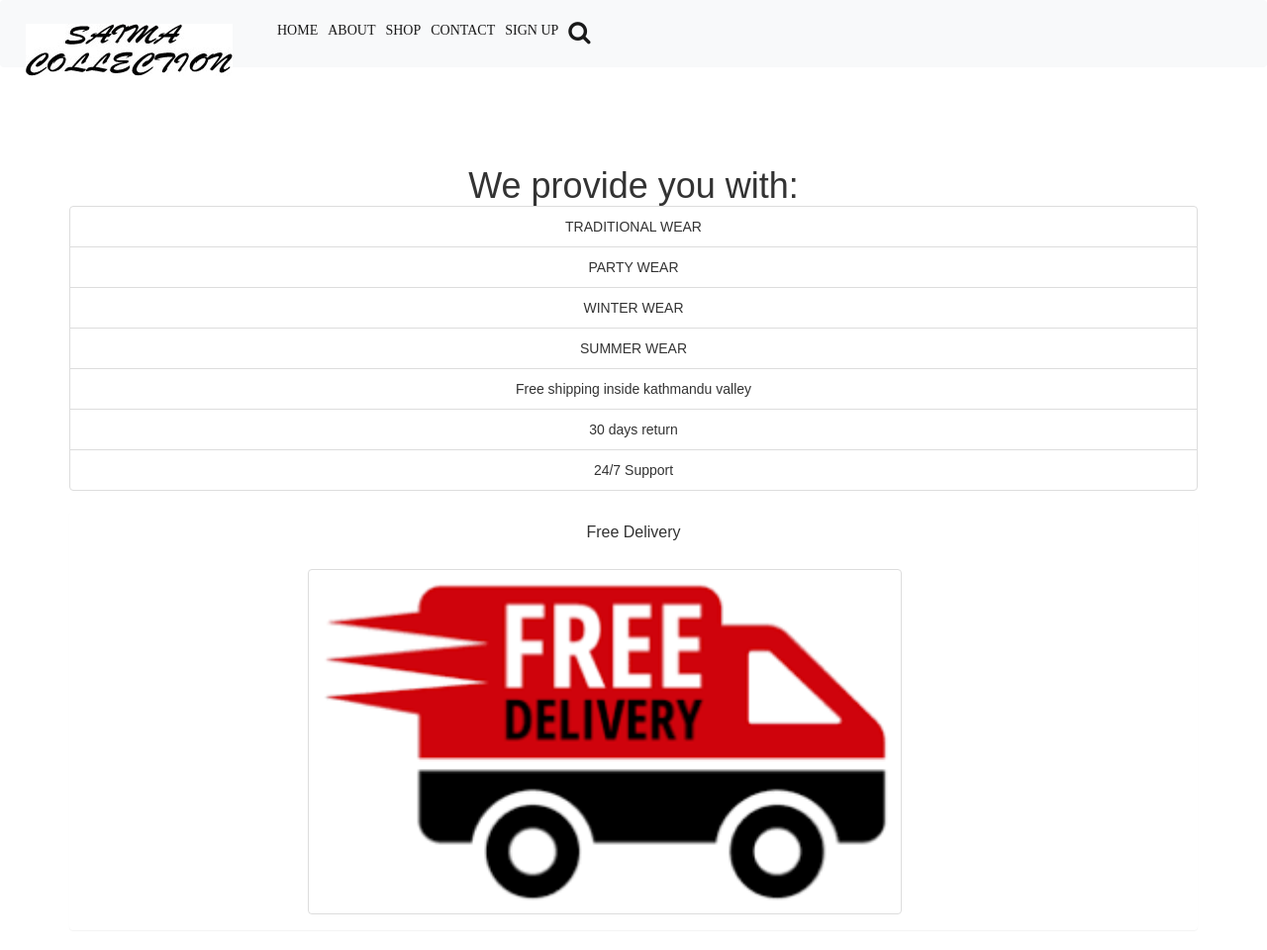
After one commit to Soniyalohani/saimacollection-project, a PHP site: page /service.php in a window 1280 px wide. The commit adds this page. Shown: the whole page at 99% size. Run offline with PHP 8.4, Linux system fonts and the light colour scheme; some libraries are stand-ins or nearby versions; some web fonts are replaced.

Commit message:
second commit

```diff
--- a/about.php
+++ b/about.php
@@ -1,4 +1,4 @@
-<?php session_start(); ?>
+
 <?php include('include/main.php');?>
 <header>
     <nav class="navbar navbar-expand-lg navbar-light bg-light fixed-top">
@@ -118,7 +118,7 @@
                             <li><a href="#">ABOUT US</a></li>
                             <li><a href="#">ORDER HISTORY</a></li>
                             <li><a href="#">RETURNS</a></li>
-                            <li><a href="#">CUSTOM SERVICE</a></li>
+                            <li><a href="service.php">CUSTOM SERVICE</a></li>
                             <li><a href="#">TERMS & CONDITIONS</a></li>
                         </ul>
                     </div>
--- a/customer_login.php
+++ b/customer_login.php
@@ -82,7 +82,7 @@ include("include/connect.php");
   $_SESSION['customer_email']=$c_email;
 
   echo "<script>alert('login successful!')</script>";
-echo "<script>window.open('shop.php?logged_in=You have successfully Logged in!','_self')</script>";
+echo "<script>window.open('index.php?logged_in=You have successfully Logged in!','_self')</script>";
   }
   else {
 
--- /dev/null
+++ b/service.php
@@ -0,0 +1,64 @@
+<?php include('include/main.php');?>
+<header>
+    <nav class="navbar navbar-expand-lg navbar-light bg-light fixed-top">
+        <a class="navbar-brand" href="home.html"><img src="images/s.jpg"></a>
+        <button class="navbar-toggler" type="button" data-toggle="collapse" data-target="#navbarSupportedContent" aria-controls="navbarSupportedContent" aria-expanded="false" aria-label="Toggle navigation">
+          <span class="navbar-toggler-icon"></span>
+        </button>
+
+        <div class="collapse navbar-collapse" id="navbarSupportedContent">
+            <ul class="nav navbar-nav ml-auto">
+                <li class="nav-item active">
+                    <a class="nav-link" href="index.php">HOME</a>
+                </li>
+            <li class="nav-item active">
+                <a class="nav-link" href="about.php">ABOUT</a>
+            </li>
+            <li class="nav-item active">
+                <a class="nav-link" href="shop.php">SHOP</a>
+            </li>
+            <li class="nav-item active">
+                <a class="nav-link" href="contact.php">CONTACT</a>
+            </li>
+             <li class="nav-item active">
+                <a class="nav-link" href="register.php">SIGN UP</a>
+            </li>
+            <li class="nav-item active">
+                        <a class="nav-link" href="searchform.php"><i class="fa fa-search" style="font-size:24px"></i></a>
+                    </li>
+                  </ul>
+        </div>
+        </nav>
+    </div>
+  </header>
+  <body>
+
+
+<div class="container">
+	<div class="text-center">
+		<h1>We provide you with:</h1>
+		<ul class="list-group">
+		  <li class="list-group-item">TRADITIONAL WEAR</li>
+		  <li class="list-group-item">PARTY WEAR</li>
+		  <li class="list-group-item">WINTER WEAR</li>
+		  <li class="list-group-item">SUMMER WEAR</li>
+		  <li class="list-group-item">Free shipping inside kathmandu valley</li>
+		  <li class="list-group-item">30 days return</li>
+		  <li class="list-group-item">24/7 Support</li>
+		</ul>
+	</div>
+		<div class="panel panel-inverse">
+			<div class="panel-heading">
+			<div class="panel-title text-center">Free Delivery</div>
+	      	</div>
+			<div class="panel-body">
+				<img src="images/free.png" class="img-responsive img-thumbnail" id="image" style="margin-left: 225px; width: 600px;">
+			</div>
+			</div>
+
+
+	    </div>
+	</div>
+	</div>
+</div>
+</body>
--- a/shop.php
+++ b/shop.php
@@ -55,7 +55,7 @@ if(isset($_GET["action"]))
 			{
 				unset($_SESSION["shopping_cart"][$keys]);
 				echo '<script>alert("Item Removed")</script>';
-				echo '<script>window.location="shoppingcart.php"</script>';
+			echo '<script>window.location="order_detail.php"</script>';
 			}
 		}
 	}
@@ -70,7 +70,7 @@ if(isset($_GET["action"]))
 		<script src="https://maxcdn.bootstrapcdn.com/bootstrap/3.3.6/js/bootstrap.min.js"></script>
 	<header>
     <nav class="navbar navbar-expand-lg navbar-light bg-light fixed-top">
-        <a class="navbar-brand" href="home.html"><img src="images/s.jpg"></a>
+        <a class="navbar-brand" href="index.html"><img src="images/s.jpg"></a>
         <button class="navbar-toggler" type="button" data-toggle="collapse" data-target="#navbarSupportedContent" aria-controls="navbarSupportedContent" aria-expanded="false" aria-label="Toggle navigation">
           <span class="navbar-toggler-icon"></span>
         </button>
```
Also changed, not shown: delcart.php (added, +16 -0 lines), order_details.php (+7 -9 lines), search.php (+101 -27 lines), images/free.png (added).
